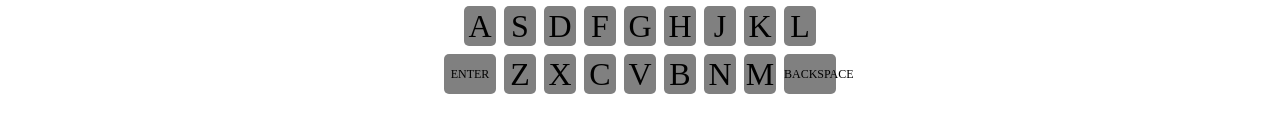
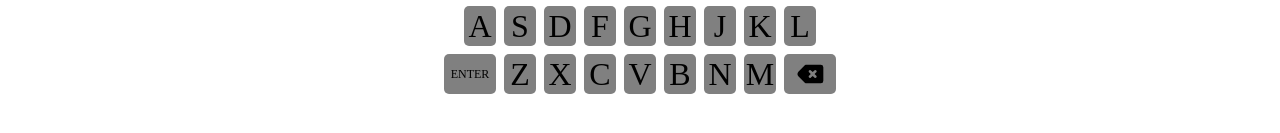
Before and after one commit to Hallelujah78/wordle-clone, a React (Vite) app: page / in a window 1280 px wide. Shown: the part 585-718 px from the top of the page. Built offline with nearby package versions, Linux system fonts and the light colour scheme.

Commit message:
Second update 27/2/24 16:05.
Disabled user selecting globally. Updated Key component - it now takes an optional icon prop and renders the icon if present or the keyChar. Updated Keyboard and now our backspace key renders the backspace icon.

```diff
--- a/src/App.tsx
+++ b/src/App.tsx
@@ -274,6 +274,7 @@ const App: React.FC = () => {
 export default App;
 
 const Wrapper = styled.div`
+  user-select: none;
   height: 100vh;
   nav {
     border-bottom: 1px solid gray;
@@ -292,7 +293,6 @@ const Wrapper = styled.div`
     place-content: center;
     max-width: 100%;
     .guess-container {
-      /* border: red solid 1px; */
     }
   }
   h3 {
--- a/src/components/Key.tsx
+++ b/src/components/Key.tsx
@@ -11,9 +11,10 @@ import styled from "styled-components";
 
 interface KeyProps {
   keyChar: string;
+  icon?: React.ReactNode | null;
 }
 
-const Key: React.FC<KeyProps> = ({ keyChar }) => {
+const Key: React.FC<KeyProps> = ({ keyChar, icon }) => {
   const clickHandler = () => {
     const clickOrTouchEvent = new KeyboardEvent("keydown", {
       key: keyChar,
@@ -24,14 +25,12 @@ const Key: React.FC<KeyProps> = ({ keyChar }) => {
   return (
     <Wrapper
       onClick={clickHandler}
-      fontSize={
-        keyChar === "Enter" || keyChar === "Backspace" ? ".75rem" : "2rem"
-      }
+      fontSize={keyChar === "Enter" ? ".75rem" : "2rem"}
       width={
         keyChar === "Enter" || keyChar === "Backspace" ? "3.25rem" : "2rem"
       }
     >
-      {keyChar.toUpperCase()}
+      {icon ? icon : keyChar.toUpperCase()}
     </Wrapper>
   );
 };
@@ -48,11 +47,15 @@ const Wrapper = styled.div.attrs<KeyDivProps>((props) => ({
     width: `${props.width}`,
   },
 }))<KeyDivProps>`
+  display: grid;
   background-color: gray;
   height: 2.5rem;
   margin: 0.25rem;
   border-radius: 5px;
+
   cursor: pointer;
-  justify-content: center;
   line-height: 2.5rem;
+  .icon {
+    margin: auto;
+  }
 `;
--- a/src/components/Keyboard.tsx
+++ b/src/components/Keyboard.tsx
@@ -2,6 +2,7 @@
 
 // third party
 import styled from "styled-components";
+import { TbBackspaceFilled } from "react-icons/tb";
 
 // utils
 
@@ -14,7 +15,17 @@ const Keyboard: React.FC = () => {
   const renderKeys = (start: number, end: number) => {
     return keys.map((keyChar, index) => {
       if (index >= start && index <= end) {
-        return <Key key={keyChar} keyChar={keyChar} />;
+        return (
+          <Key
+            key={keyChar}
+            keyChar={keyChar}
+            icon={
+              keyChar === "Backspace" ? (
+                <TbBackspaceFilled className="icon" />
+              ) : null
+            }
+          />
+        );
       }
     });
   };
```
Also changed, not shown: 1 other file (tests, documents, lock files or other folders).
